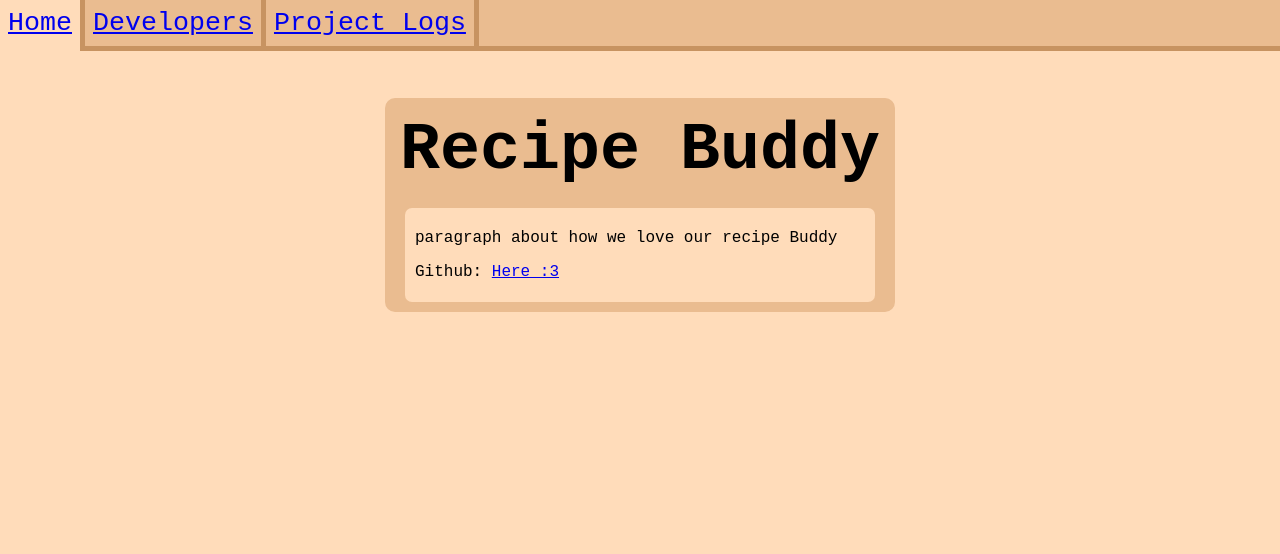
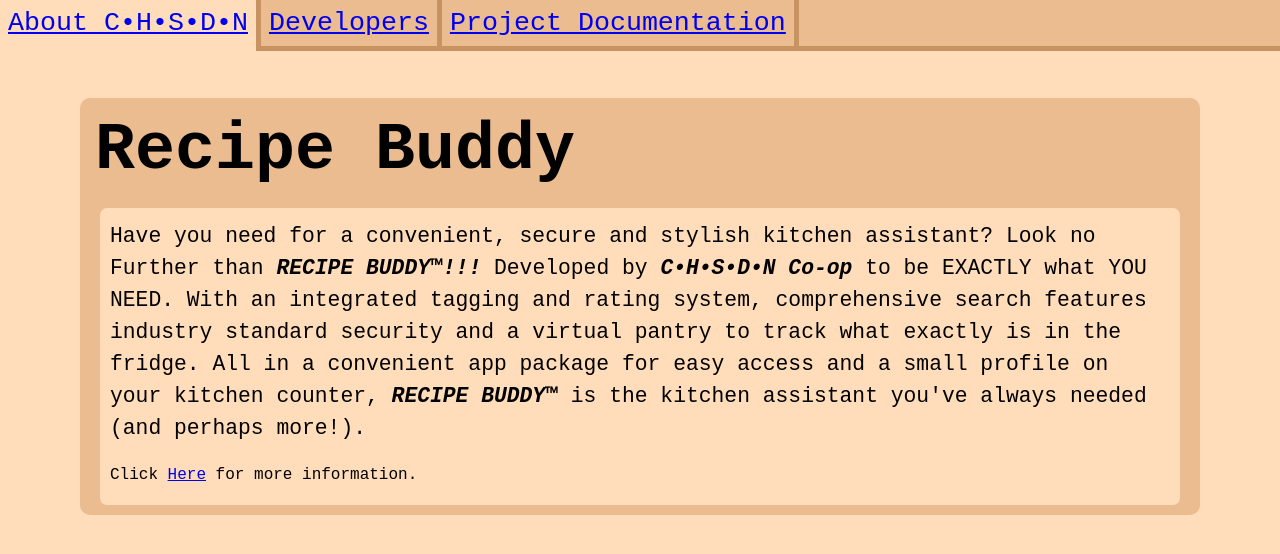
Before and after one commit to TiresomeCube34/CS-website, a plain HTML site: page index.html in a window 1280 px wide. Drawn offline with Linux system fonts and the light colour scheme.

Commit message:
Finished formatting and added fluff too the home page. Also finished formatting the links page.

```diff
--- a/index.html
+++ b/index.html
@@ -16,7 +16,7 @@
         <!-- home -->
         <div class="selected">
             <a href="index.html">
-                Home
+                About C•H•S•D•N
             </a>
         </div>
         <!-- devs -->
@@ -28,7 +28,7 @@
         <!-- links  -->
         <div>
             <a href="devLogs.html">
-                Project Logs
+                Project Documentation
             </a>
         </div>
     </div>
@@ -40,12 +40,21 @@
                     Recipe Buddy
             </h1>
             <div class = "card">
-                <p>
-                    paragraph about how we love our recipe Buddy
+                <p class = "text">
+                    Have you need for a convenient, secure and stylish kitchen assistant? Look no Further than
+                    <b><i> RECIPE BUDDY™!!! </i></b>Developed by <b><i>C•H•S•D•N Co-op </i></b>to be EXACTLY
+                    what YOU NEED.
+
+                    With an integrated tagging and rating system, comprehensive search features industry standard
+                     security and a virtual pantry to track what exactly is in the fridge. All in a convenient app
+                      package for easy access and a small profile on your kitchen counter,
+                      <b><i>RECIPE BUDDY™</i></b> is the kitchen assistant you've always needed
+                      (and perhaps more!).
+
 
                 </p>
                 <p>
-                    Github: <a href="https://github.com/"> Here :3</a>
+                    Click <a href="devLogs.html"> Here</a> for more information.
                 </p>
             </div>
         </div>
--- a/main.css
+++ b/main.css
@@ -56,7 +56,7 @@ h1{
 
 .border{
     background-color: #eabc90;
-    margin: 37px 12px;
+    margin: 37px 65px;
     border-radius: 10px;
 }
 
@@ -67,5 +67,10 @@ h1{
     font-size: 18pt;
     display: grid;
     grid-template-columns: 1fr 1fr;
+}
 
+.text{
+    margin-top: 8px;
+    font-size: 16pt;
+    line-height: 1.5;
 }
```
Also changed, not shown: Developers.html (+2 -2 lines), devLogs.html (+14 -6 lines).
